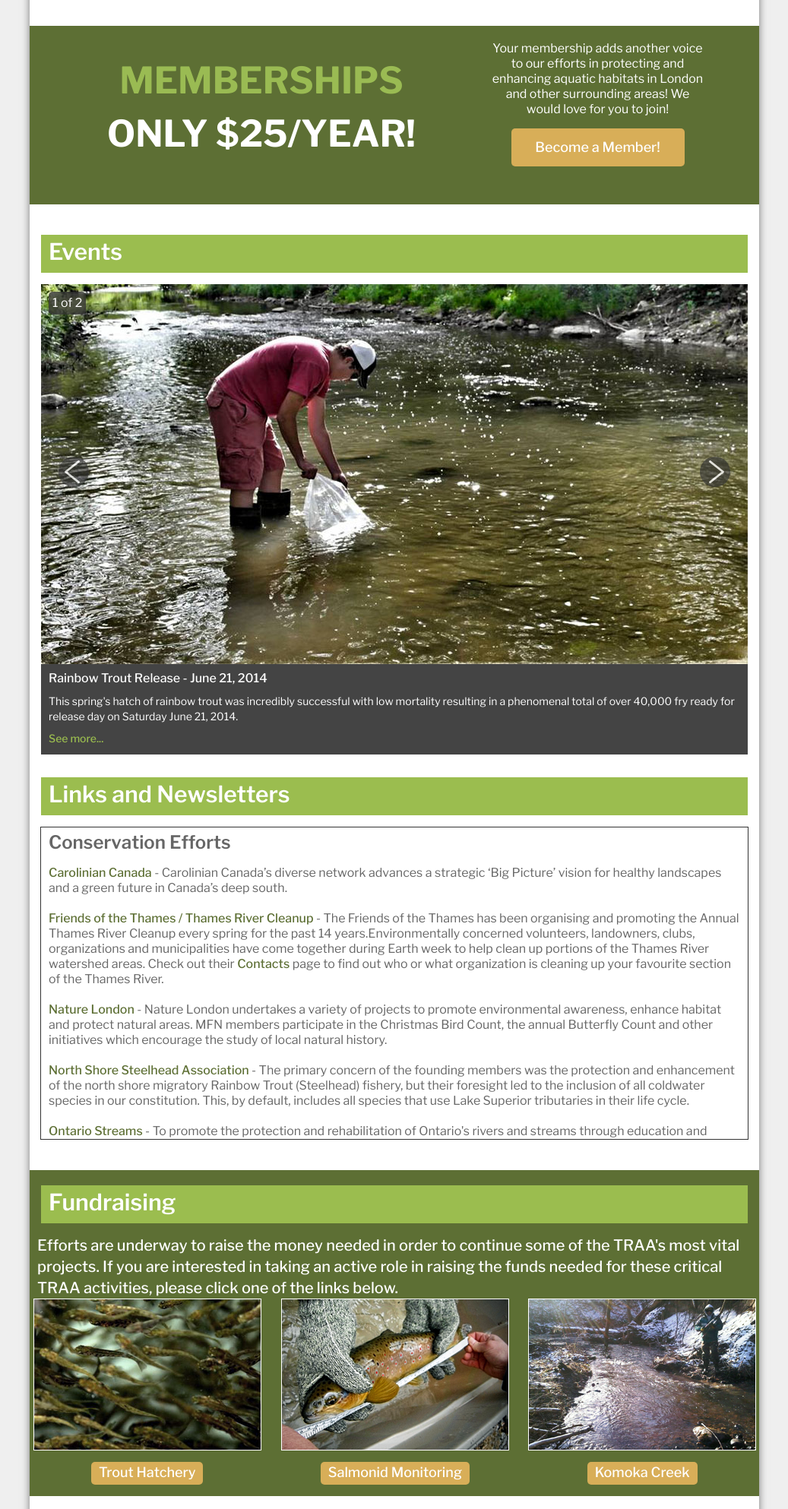
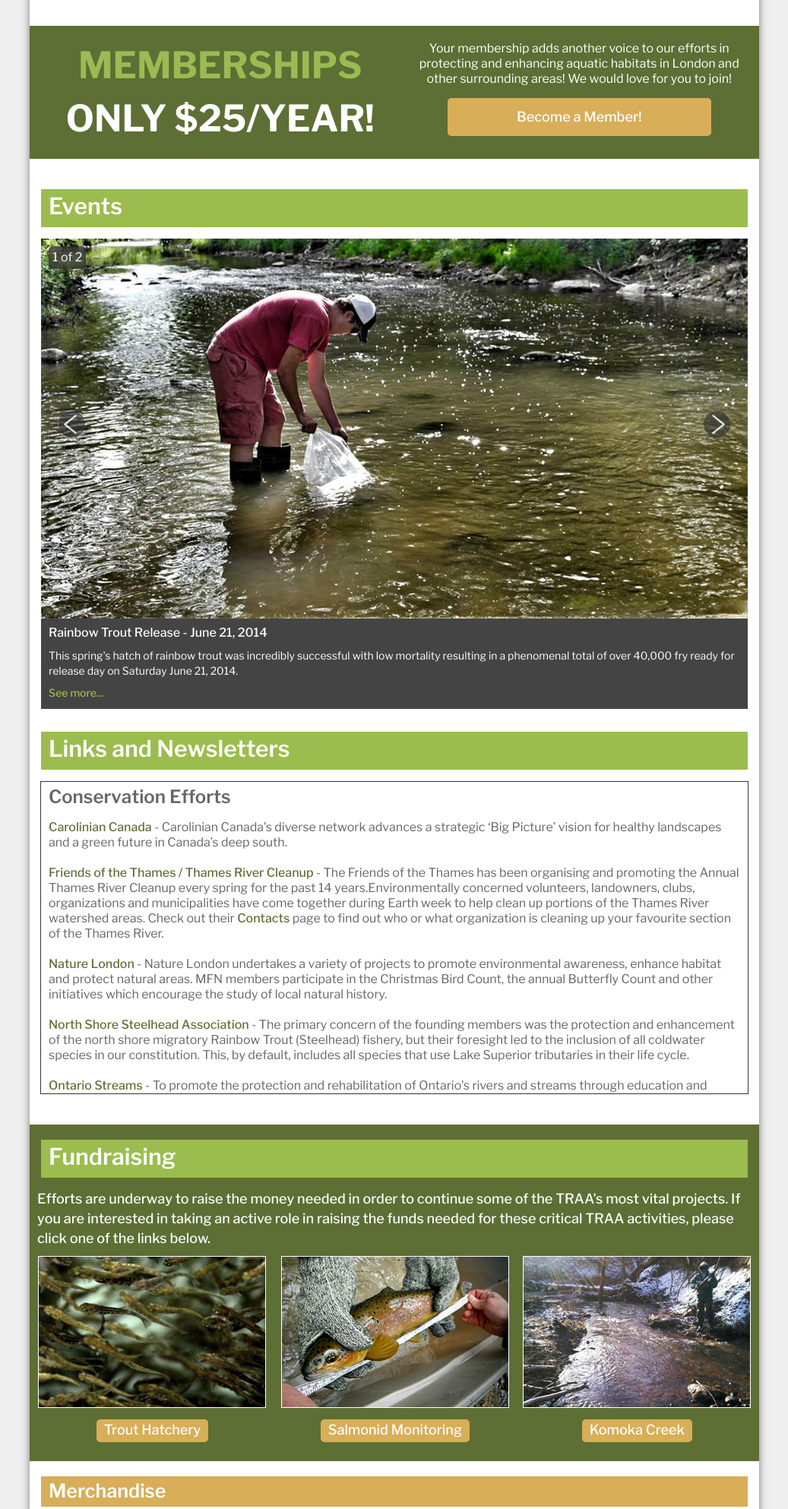
Before and after one commit to mprior19xx/prior_olthoff_traa, a plain HTML site: page index.html in a window 1280 px wide. Shown: the part 2124-4110 px from the top of the page at 76% size, without its empty margins (121-1158 px from the left). Drawn offline with nearby package versions, Linux system fonts and the light colour scheme.

Commit message:
added membership breakpoints
check me out daddy

```diff
--- a/css/main.css
+++ b/css/main.css
@@ -1253,115 +1253,12 @@ button:active, .fundraiser a:active, .submit:active
 	}
 }
 
-/*FUNDRAISING SECTION BREAK POINTS*/
+/*460px BREAKPOINT*/
 @media screen and (min-width: 460px)
 {
 	#allFundraisers
 	{
 		max-width:400px;
-	}
-}
-@media screen and (min-width:830px)
-{/**/
-	/*FUNDRAISING SECTION RULES*/
-	/*Sets size, position, and style of fundraisers section*/
-	/*Styles the fundraising text*/
-	#fundraisingText
-	{
-		font-size: 18px;
-		line-height: 26px;
-	}
-
-
-
-	#allFundraisers
-	{
-		max-width:100%;
-		display: flex;
-		flex-direction: row;
-		margin:0 auto;
-	}
-
-	.fundraiserButtonText
-	{
-		display:block;
-		padding-top:4px;
-	}
-}
-
-
-
-
-/*MEMBERSHIP BAR BREAK POINTS*/
-@media screen and (min-width: 450px)
-{
-	#membershipLeft
-	{
-		font-size: 36px;
-	}
-}
-
-@media screen and (min-width: 705px)
-{
-	#membershipRight
-	{
-		margin-bottom:20px;
-	}
-
-	#makeGreen
-	{
-		margin-bottom: 20px;
-	}
-}
-
-@media screen and (min-width: 705px)
-{
-	#membershipRight
-	{
-		padding-right:50px;
-	}
-}
-
-@media screen and (min-width: 705px)
-{
-	#makeGreen
-	{
-		padding-top:20px;
-	}
-}
-
-/**/
-/*FUNDRAISING PAGES BREAKPOINTS*/
-@media screen and (min-width:790px){
-	/*EXTRA FUNDRAISING PAGE RULES*/
-	.fundraisingCon ul
-	{
-		width:90%;
-		margin:0 auto;
-	}
-
-	/*hides double image*/
-	.smDoubleImg
-	{
-		display:none;
-	}
-
-	/*hides single image*/
-	.smSingleImg
-	{
-		display:none;
-	}
-
-	/*Shows large images*/
-	.bigDblImg
-	{
-		display:block;
-	}
-
-	.bigSingleImg
-	{
-		display:block;
-		margin:0 auto;
 	}
 }
 
@@ -1580,70 +1477,6 @@ button:active, .fundraiser a:active, .submit:active
 		margin-bottom: -15px;
 	}
 
-	/**/
-	/*MEMBERSHIP RULES*/
-	/*Styles and spaces out membership*/
-	#membership
-	{
-		background-color: #5d6f34;
-		margin-bottom: 40px;
-		display: flex;
-		flex-direction: column;
-		justify-content: center;
-		color: #FFF;
-	}
-
-	/*Vertically centers membership content*/
-	#membershipCon
-	{
-		display: flex;
-		flex-direction: row;
-		justify-content: center;
-		padding:10px;
-	}
-
-	/*Styles and positions membership title*/
-	#membershipLeft
-	{
-		font-family: 'libre_franklin-bold', Helvetica, sans-serif;
-		font-size: 48px;
-		line-height: 55px;
-		margin-right: 15px;
-		margin-left:10px;
-		padding-top:15px;
-		display: flex;
-		flex-direction: column;
-	}
-
-	/*Adds space below "Memmbership"*/
-	#makeGreen
-	{
-		margin-bottom: 50px;
-	}
-
-	/*Sets width of membership right*/
-	#membershipRight
-	{
-		width:50%;
-		margin-right:10px;
-	}
-
-	/*Sizes and positions member join button*/
-	#memberJoin
-	{
-		height:50px;
-		margin-top: 15px;
-	}
-
-	/* EVENT SLIDESHOW SECTION RULES */
-	/*Sizes the arrows*/
-	.prevSlide, .nextSlide
-	{
-		width: 30px;
-		height: 30px;
-	}
-
-
 
 	/**/
 	/*MERCHANDISE RULES*/
@@ -1797,6 +1630,41 @@ button:active, .fundraiser a:active, .submit:active
 	}
 }
 
+/**/
+/*790px BREAKPOINTS*/
+@media screen and (min-width:790px){
+	/*EXTRA FUNDRAISING PAGE RULES*/
+	.fundraisingCon ul
+	{
+		width:90%;
+		margin:0 auto;
+	}
+
+	/*hides double image*/
+	.smDoubleImg
+	{
+		display:none;
+	}
+
+	/*hides single image*/
+	.smSingleImg
+	{
+		display:none;
+	}
+
+	/*Shows large images*/
+	.bigDblImg
+	{
+		display:block;
+	}
+
+	.bigSingleImg
+	{
+		display:block;
+		margin:0 auto;
+	}
+}
+
 /*830PX BREAKPOINT*/
 @media screen and (min-width: 830px) {
 	/**/
@@ -1826,23 +1694,79 @@ button:active, .fundraiser a:active, .submit:active
 		font-size: 18px;
 	}
 
-	/*FUNDRAISER SECTION*/
+	/**/
+	/*FUNDRAISING SECTION RULES*/
+	/*Styles the fundraising text*/
 	#fundraisingText
 	{
-		font-size:20px;
-		line-height:28px;
-	}
-
-	.fundraiser
+		font-size: 18px;
+		line-height: 26px;
+	}
+
+	/*Display fundraisers side by side*/
+	#allFundraisers
+	{
+		max-width:100%;
+		display: flex;
+		flex-direction: row;
+		padding:10px;
+		margin:0 auto;
+	}
+
+	/*Give padding and position button text*/
+	.fundraiserButtonText
 	{
 		display:block;
-	}
-
-	#allFundraisers
-	{
-		display:flex;
-		flex-direction: row;
-	}
+		padding-top:4px;
+	}
+}
+
+/*840px Breakpoint*/
+@media screen and (min-width:840px)
+{
+	/*MEMBERSHIP SECTION RULES*/
+	#membership
+		{
+			margin-bottom: 40px;
+		}
+
+		/*Vertically centers membership content*/
+		#membershipCon
+		{
+			display: flex;
+			flex-direction: row;
+			justify-content: center;
+			padding:10px;
+		}
+
+		/*Styles and positions membership title*/
+		#membershipLeft
+		{
+			font-size: 48px;
+			line-height: 55px;
+			margin-right: 15px;
+			padding-top:15px;
+			display: flex;
+			flex-direction: column;
+		}
+
+		#makeGreen
+		{
+			padding-top:0px;
+			margin-bottom: 30px;
+		}
+
+		#membershipRight
+		{
+			margin-right:10px;
+		}
+
+		/*Sizes and positions member join button*/
+		#memberJoin
+		{
+			height:50px;
+			margin-top: 15px;
+		}
 }
 
 /*DESKTOP MEDIA QUERY*/
@@ -2063,3 +1987,15 @@ button:active, .fundraiser a:active, .submit:active
 		right: 20px;
 	}
 } /*END DESKTOP MEDIA QUERY*/
+
+/*931px Breakpoint*/
+@media screen and (min-width:931px)
+{
+	#memberJoin{margin-top:5px;}
+}
+
+/*935 Breakpoint*/
+@media screen and (min-width:934px)
+{
+	#memberJoin{margin-top:15px;}
+}
```
